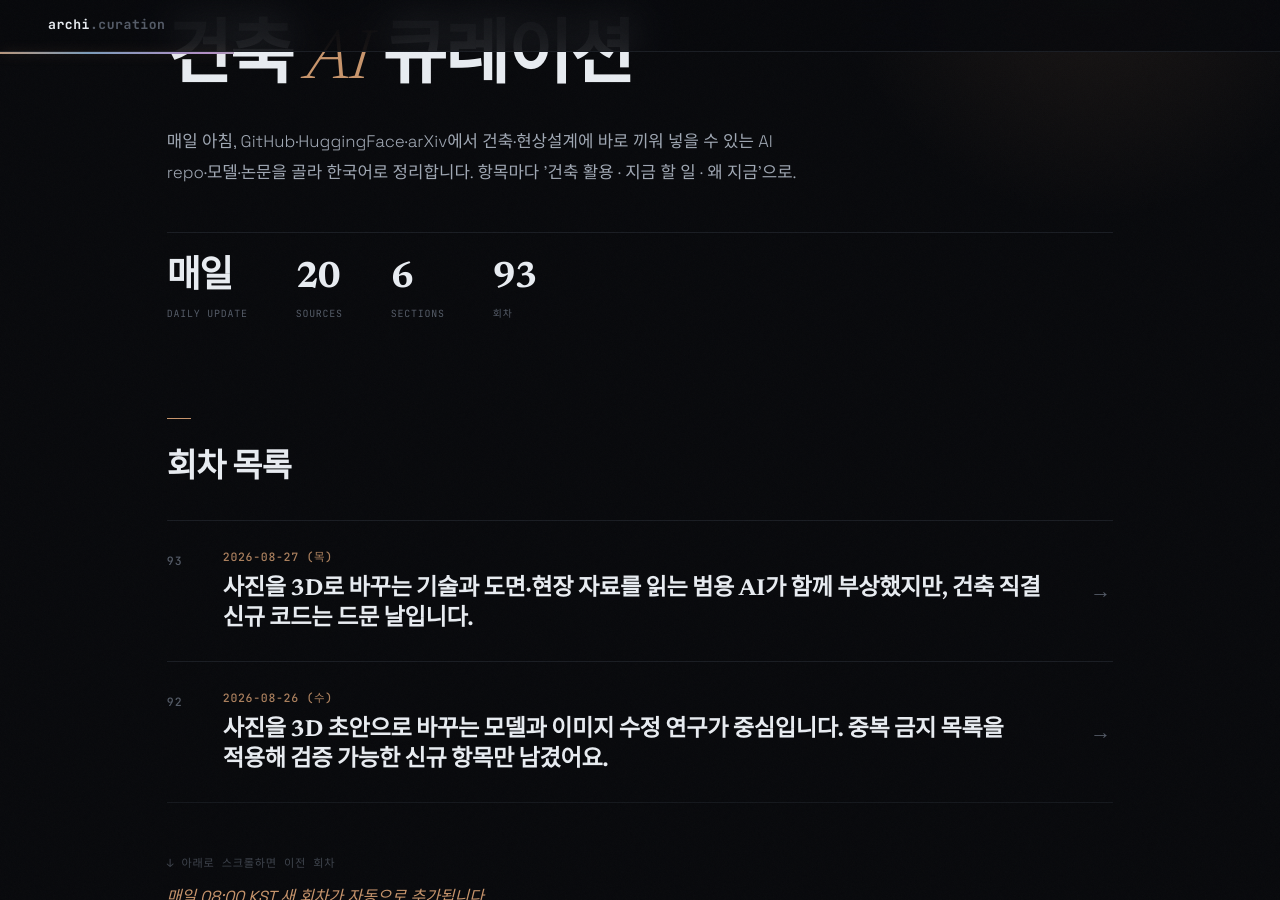
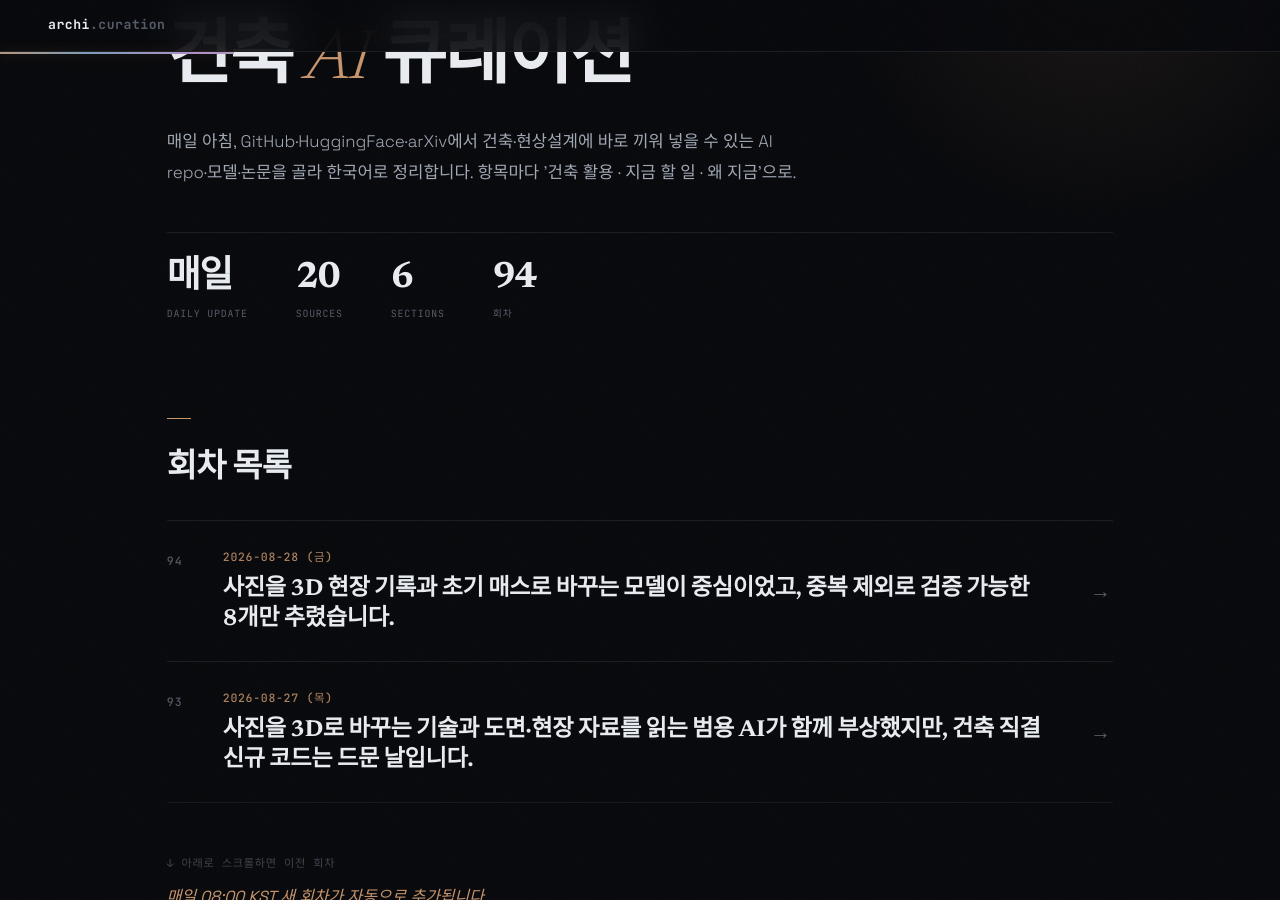
Before and after one commit to ghkch5gh-jpg/ainews-curation, a Jekyll site: the page built from index.md, in a window 1280 px wide and 900 px high, scrolled down 190 px. Built offline with Jekyll 4.4.1, drawn with Linux system fonts in a browser that asks for light colours; some web fonts are replaced.

Commit message:
daily: 2026-08-28

```diff
--- /dev/null
+++ b/2026-08-28_금.md
@@ -0,0 +1,141 @@
+---
+title: 2026-08-28 (금)
+eyebrow: ARCH · AI CURATION
+hero_title: "2026 · 08 · 28 <em>(금)</em>"
+description: "사진을 3D 현장 기록과 초기 매스로 바꾸는 모델이 중심이었고, 중복 제외로 검증 가능한 8개만 추렸습니다."
+summary: 사진을 3D 현장 기록과 초기 매스로 바꾸는 모델이 중심이었고, 중복 제외로 검증 가능한 8개만 추렸습니다.
+---
+
+<div class="news">
+<section class="news-flow-sec reveal"><h2 class="news-flow__t">이번 회차 흐름</h2><div class="news-flow"><p>안녕하세요! 오늘은 사진에서 공간과 형태를 읽어내는 도구가 눈에 띄는 날입니다. 여러 현장 사진을 입체 기록으로 바꾸거나, 한 장의 이미지에서 초기 3D 형태를 만드는 모델을 골랐어요. 아직 Revit 모델을 바로 완성해 주는 수준은 아니지만, 현황 조사와 컨셉 모형 제작에 드는 손작업을 줄일 가능성은 분명합니다. 건축과 직접 관련 없는 두 저장소는 사진 판독 기술을 도면·현장 사진 검사에 응용할 수 있는 참고 재료로만 넣었습니다. 최근 회차와 겹치는 주소는 모두 제외해 항목 수가 평소보다 적습니다.</p></div></section>
+<section class="news-sec">
+<h2 class="news-sec__t">오늘의 헤드라인</h2>
+<article class="ni reveal">
+  <header class="ni__h">
+    <span class="ni__n">01</span>
+    <a class="ni__t" href="https://huggingface.co/facebook/VGGT-1B" target="_blank" rel="noopener">여러 현장 사진을 하나의 3D 공간으로 읽는 VGGT <span class="ni__arrow">↗</span></a>
+    <span class="ni__tr"><span class="ni__src">HuggingFace</span><span class="ni__score">9/10</span></span>
+  </header>
+  <p class="ni__body">VGGT-1B는 여러 이미지를 3D 정보로 변환하는 Image-to-3D 모델입니다. 다만 제공된 원문 발췌만으로는 카메라 위치와 깊이를 함께 추정하는 구체적인 방식이나 정확도를 확인할 수 없습니다. 실제 활용 전 모델 카드와 논문, 라이선스 조건을 확인해야 합니다.</p>
+  <ul class="ni__pts"><li>여러 사진의 카메라 위치와 깊이를 함께 추정합니다.</li><li>현장 사진을 3D 참고 자료로 바꾸는 첫 작업을 줄일 수 있습니다.</li><li>치수와 부재 정보는 별도 실측 및 BIM 정리가 필요합니다.</li></ul>
+  <div class="ni__meta">
+    <div class="ni__row"><dt>얻는 것</dt><dd>현장 사진을 3D 참고 자료로 변환할 수 있는지 검토해볼 수 있어요. 정밀 측량이나 BIM을 대신할 수 있는지는 별도 검증이 필요합니다.</dd></div>
+    <div class="ni__row ni__row--do"><dt>지금 할 일</dt><dd><p class="ni__do-text">https://huggingface.co/facebook/VGGT-1B에서 모델 카드와 빠른 시작 안내를 확인한 뒤, 같은 공간을 촬영한 소규모 사진 묶음으로 결과를 시험해보세요.</p></dd></div>
+    <div class="ni__row ni__row--why"><dt>왜 지금</dt><dd>사진 기반 3D 모델이 개별 물체 생성에서 실제 공간 파악으로 넓어지고 있습니다. 현장 기록에 쓸 수 있는지 작은 구역부터 검증할 시점이에요.</dd></div>
+  </div>
+  <footer class="ni__f"><span class="ni__verified">✓ 원문 대조</span><a class="ni__story" href="https://huggingface.co/facebook/VGGT-1B" target="_blank" rel="noopener">스토리 →</a></footer>
+</article>
+<article class="ni reveal">
+  <header class="ni__h">
+    <span class="ni__n">02</span>
+    <a class="ni__t" href="https://huggingface.co/facebook/map-anything" target="_blank" rel="noopener">사진 묶음을 3D 현황 지도로 만드는 Map Anything <span class="ni__arrow">↗</span></a>
+    <span class="ni__tr"><span class="ni__src">HuggingFace</span><span class="ni__score">9/10</span></span>
+  </header>
+  <p class="ni__body">Map Anything은 여러 이미지로 3D를 복원하는 모델입니다. 원문에는 다중 시점 스테레오, 깊이 추정, 카메라 자세, 공가시성 관련 모델로 표시돼 있습니다. 다만 휴대전화 사진으로 간이 포인트클라우드를 만든다는 설명과 유리·반복 무늬 등에 관한 한계는 발췌만으로 확인되지 않습니다.</p>
+  <ul class="ni__pts"><li>여러 시점의 사진을 하나의 공간 좌표로 맞춥니다.</li><li>기존 건물과 주변 맥락의 간이 3D 기록에 쓸 수 있습니다.</li><li>정확한 경계와 치수는 측량 자료로 다시 맞춰야 합니다.</li></ul>
+  <div class="ni__meta">
+    <div class="ni__row"><dt>얻는 것</dt><dd>대지 주변이나 기존 건물 사진을 3D 현황 자료로 변환할 수 있는지 시험해볼 수 있습니다. CAD 자료와 결합할 수 있는지와 결과의 정확도는 별도로 확인해야 합니다.</dd></div>
+    <div class="ni__row ni__row--do"><dt>지금 할 일</dt><dd><p class="ni__do-text">https://huggingface.co/facebook/map-anything의 모델 카드와 실행 방법을 확인한 뒤, 작은 실내 사진으로 깊이와 카메라 자세 추정 결과를 실제 치수와 비교해보세요.</p></dd></div>
+    <div class="ni__row ni__row--why"><dt>왜 지금</dt><dd>현장 사진을 단순 기록물이 아니라 계산 가능한 공간 자료로 바꾸는 공개 모델이 늘고 있습니다. 사내 현황 조사 방식에 맞는 촬영 규칙을 만들기 좋은 때입니다.</dd></div>
+  </div>
+  <footer class="ni__f"><span class="ni__verified">✓ 원문 대조</span><a class="ni__story" href="https://huggingface.co/facebook/map-anything" target="_blank" rel="noopener">스토리 →</a></footer>
+</article>
+<article class="ni reveal">
+  <header class="ni__h">
+    <span class="ni__n">03</span>
+    <a class="ni__t" href="https://huggingface.co/tencent/HunyuanWorld-Mirror" target="_blank" rel="noopener">사진에서 둘러볼 수 있는 3D 장면을 만드는 HunyuanWorld-Mirror <span class="ni__arrow">↗</span></a>
+    <span class="ni__tr"><span class="ni__src">HuggingFace</span><span class="ni__score">8/10</span></span>
+  </header>
+  <p class="ni__body">HunyuanWorld-Mirror는 이미지나 영상에서 3D 장면을 생성·복원하는 월드 모델입니다. 한 장의 투시도를 실제로 둘러볼 수 있는 장면으로 만든다는 구체적인 동작 방식은 제공된 발췌만으로 확인되지 않습니다. 생성 결과를 설계 도면이나 실측 자료처럼 사용하려면 별도의 정확도 검증이 필요합니다.</p>
+  <ul class="ni__pts"><li>평면 이미지에서 탐색 가능한 공간 표현을 만듭니다.</li><li>컨셉 이미지의 다른 시점을 빠르게 검토할 수 있습니다.</li><li>보이지 않던 부분은 실제 설계가 아니라 생성된 추정입니다.</li></ul>
+  <div class="ni__meta">
+    <div class="ni__row"><dt>얻는 것</dt><dd>컨셉 이미지나 영상을 3D 장면으로 확장하는 실험에 활용할 여지가 있습니다. 시점 이동 지원 범위와 원본 형태 유지 수준은 모델 카드와 실제 결과로 확인해야 합니다.</dd></div>
+    <div class="ni__row ni__row--do"><dt>지금 할 일</dt><dd><p class="ni__do-text">https://huggingface.co/tencent/HunyuanWorld-Mirror의 모델 카드에서 지원 입력과 출력 형식을 확인한 뒤, 직접 만든 외부 투시도로 형태 유지 수준을 시험해보세요.</p></dd></div>
+    <div class="ni__row ni__row--why"><dt>왜 지금</dt><dd>이미지 생성 도구가 정지된 한 컷에서 이동 가능한 공간 제작으로 넘어가고 있어요. 발표용 장면 제작과 설계 모델의 경계를 명확히 정해둘 필요가 있습니다.</dd></div>
+  </div>
+  <footer class="ni__f"><span class="ni__verified">✓ 원문 대조</span><a class="ni__story" href="https://huggingface.co/tencent/HunyuanWorld-Mirror" target="_blank" rel="noopener">스토리 →</a></footer>
+</article>
+<article class="ni reveal">
+  <header class="ni__h">
+    <span class="ni__n">04</span>
+    <a class="ni__t" href="https://huggingface.co/zimengxiong/Modelr-SPAR3D" target="_blank" rel="noopener">제품 사진을 초기 3D 모형으로 바꾸는 Modelr-SPAR3D <span class="ni__arrow">↗</span></a>
+    <span class="ni__tr"><span class="ni__src">HuggingFace</span><span class="ni__score">7/10</span></span>
+  </header>
+  <p class="ni__body">Modelr-SPAR3D는 이미지를 3D로 변환하는 모델입니다. 다만 한 장의 사진에서 물체의 앞뒤를 복원한다는 구체적인 입력 방식과 정확도는 제공된 발췌만으로 확인되지 않습니다. 가구나 조형물의 초기 형상을 만드는 데 쓸 수 있는지는 실제 출력 결과를 보고 판단해야 합니다.</p>
+  <ul class="ni__pts"><li>단일 이미지에서 3D 물체의 기본 형태를 추정합니다.</li><li>가구와 조형 요소의 초기 모델 제작에 활용할 수 있습니다.</li><li>정확한 치수와 제작 가능한 구조는 사람이 다시 설계해야 합니다.</li></ul>
+  <div class="ni__meta">
+    <div class="ni__row"><dt>얻는 것</dt><dd>레퍼런스 이미지에서 3D 오브젝트를 만드는 실험 후보로 검토할 수 있어요. Rhino에서 사용할 수 있는 메시가 생성되는지와 치수 정확도는 별도 확인이 필요합니다.</dd></div>
+    <div class="ni__row ni__row--do"><dt>지금 할 일</dt><dd><p class="ni__do-text">https://huggingface.co/zimengxiong/Modelr-SPAR3D의 Usage 항목에서 지원 입력과 출력 형식을 확인한 뒤, 배경이 단순한 물체 이미지로 시험해보세요.</p></dd></div>
+    <div class="ni__row ni__row--why"><dt>왜 지금</dt><dd>이미지 기반 3D 생성은 건물 전체보다 독립된 물체에서 먼저 실용성이 나오고 있습니다. 작은 설계 요소부터 시간을 실제로 줄이는지 재보기 좋습니다.</dd></div>
+  </div>
+  <footer class="ni__f"><span class="ni__verified">✓ 원문 대조</span><a class="ni__story" href="https://huggingface.co/zimengxiong/Modelr-SPAR3D" target="_blank" rel="noopener">스토리 →</a></footer>
+</article>
+</section>
+<section class="news-sec">
+<h2 class="news-sec__t">핫 레포</h2>
+<article class="ni reveal">
+  <header class="ni__h">
+    <span class="ni__n">05</span>
+    <a class="ni__t" href="https://github.com/Applied-AI-Research-Lab/Explainable-AI-Plant-Disease-Detection" target="_blank" rel="noopener">사진 판독 결과를 말로 설명하는 검사 코드 <span class="ni__arrow">↗</span></a>
+    <span class="ni__tr"><span class="ni__src">GitHub</span><span class="ni__score">4/10</span></span>
+  </header>
+  <p class="ni__body">이 저장소는 멀티모달 LLM을 이용한 식물 질병 탐지·분류와 설명 가능한 AI 프레임워크를 다룹니다. 다만 제공된 발췌만으로는 이상 부위 표시, 판단 근거 생성, 위험도 산정의 구체적인 구현 여부를 확인할 수 없습니다. 건축 결함 사진에 적용하려면 별도의 데이터와 검증이 필요합니다.</p>
+  <ul class="ni__pts"><li>서로 다른 사진 판독 결과가 충돌할 때 이를 조정합니다.</li><li>판정과 함께 위험도 및 설명 문장을 출력합니다.</li><li>건축 적용에는 별도의 결함 사진과 전문가 판정 자료가 필요합니다.</li></ul>
+  <div class="ni__meta">
+    <div class="ni__row"><dt>얻는 것</dt><dd>사진 판독 결과를 설명 가능한 형태로 제공하는 구조를 연구할 때 참고할 수 있습니다. 현재 저장소의 대상은 식물 질병이므로 건축 현장에 직접 적용할 수 있다는 근거는 없습니다.</dd></div>
+    <div class="ni__row ni__row--do"><dt>지금 할 일</dt><dd><p class="ni__do-text"><code class="ni__code">git clone https://github.com/Applied-AI-Research-Lab/Explainable-AI-Plant-Disease-Detection</code> 후, README와 코드에서 입력·분류·설명 생성 과정이 어떻게 연결되는지 확인해보세요.</p></dd></div>
+    <div class="ni__row ni__row--why"><dt>왜 지금</dt><dd>사진 AI의 관심이 단순 분류에서 판단 근거를 남기는 방식으로 옮겨가고 있습니다. 안전과 책임이 중요한 건축 검사에는 특히 필요한 방향입니다.</dd></div>
+  </div>
+  <footer class="ni__f"><span class="ni__verified">✓ 원문 대조</span><a class="ni__story" href="https://github.com/Applied-AI-Research-Lab/Explainable-AI-Plant-Disease-Detection" target="_blank" rel="noopener">스토리 →</a></footer>
+</article>
+<article class="ni reveal">
+  <header class="ni__h">
+    <span class="ni__n">06</span>
+    <a class="ni__t" href="https://github.com/WilliamBu1/A-Lightweight-Vision-Language-Model-for-Early-Stage-Fruitlet-Classification-in-Apple-Orchards" target="_blank" rel="noopener">큰 사진을 잘게 나눠 작은 대상을 찾는 경량 코드 <span class="ni__arrow">↗</span></a>
+    <span class="ni__tr"><span class="ni__src">GitHub</span><span class="ni__score">3/10</span></span>
+  </header>
+  <p class="ni__body">이 저장소는 사과 과수원의 초기 유과를 분류하는 경량 비전-언어 모델을 다룹니다. 제공된 발췌에는 큰 사진을 작은 칸으로 나누거나 결과 위치를 다시 합치는 기능이 언급돼 있지 않습니다. 건축 도면의 작은 기호나 현장 결함 탐지에 응용할 수 있는지도 이 원문만으로는 확인할 수 없습니다.</p>
+  <ul class="ni__pts"><li>큰 이미지를 작은 구역으로 나눠 빠짐없이 검사합니다.</li><li>어느 위치에서 대상을 찾았는지 색상 지도로 보여줍니다.</li><li>작은 컴퓨터에서도 실행하도록 가볍게 만든 사례입니다.</li></ul>
+  <div class="ni__meta">
+    <div class="ni__row"><dt>얻는 것</dt><dd>경량 비전-언어 모델을 이용한 이미지 분류 사례로 참고할 수 있습니다. 대형 도면의 기호 탐지에 적용하려면 별도의 영역 탐지 방식과 건축 데이터가 필요합니다.</dd></div>
+    <div class="ni__row ni__row--do"><dt>지금 할 일</dt><dd><p class="ni__do-text"><code class="ni__code">git clone https://github.com/WilliamBu1/A-Lightweight-Vision-Language-Model-for-Early-Stage-Fruitlet-Classification-in-Apple-Orchards</code> 후, README와 코드에서 실제 입력 전처리 방식과 분류 단위를 확인해보세요.</p></dd></div>
+    <div class="ni__row ni__row--why"><dt>왜 지금</dt><dd>모든 도면을 거대한 AI에 넣기보다 작은 구역으로 나눠 검사하는 방식은 비용과 오류 위치 확인에 유리합니다. 건축 도면 자동 점검에도 현실적인 접근입니다.</dd></div>
+  </div>
+  <footer class="ni__f"><span class="ni__verified">✓ 원문 대조</span><a class="ni__story" href="https://github.com/WilliamBu1/A-Lightweight-Vision-Language-Model-for-Early-Stage-Fruitlet-Classification-in-Apple-Orchards" target="_blank" rel="noopener">스토리 →</a></footer>
+</article>
+</section>
+<section class="news-sec">
+<h2 class="news-sec__t">모델 · 데이터셋</h2>
+<article class="ni reveal">
+  <header class="ni__h">
+    <span class="ni__n">07</span>
+    <a class="ni__t" href="https://huggingface.co/alibaba-pai/MiniMax-H3-Fun-Controlnet-Union" target="_blank" rel="noopener">카메라 움직임을 지정하는 MiniMax-H3 영상 보조 모델 <span class="ni__arrow">↗</span></a>
+    <span class="ni__tr"><span class="ni__src">HuggingFace</span><span class="ni__score">5/10</span></span>
+  </header>
+  <p class="ni__body">MiniMax-H3-Fun-Controlnet-Union은 ControlNet 계열의 영상 생성 보조 모델로, 텍스트·이미지 기반 영상 생성과 영상 변환에 사용되는 모델입니다. 다만 제공된 발췌에는 카메라 동선이나 움직임을 직접 지정한다는 설명이 없습니다. 설계 발표 영상에 사용할 경우 원본 형태가 유지되는지 별도로 확인해야 합니다.</p>
+  <ul class="ni__pts"><li>영상 생성 시 움직임과 화면 구성을 더 세밀하게 제어합니다.</li><li>컨셉 영상의 카메라 이동 실험에 활용할 수 있습니다.</li><li>정확한 BIM 기반 동영상 렌더링을 대신하지는 않습니다.</li></ul>
+  <div class="ni__meta">
+    <div class="ni__row"><dt>얻는 것</dt><dd>영상 생성 과정에 조건을 적용해 결과를 제어하는 실험에 활용할 수 있습니다. 카메라 움직임을 일정하게 만드는 기능이 있는지는 모델 카드의 지원 조건과 예제를 확인해야 합니다.</dd></div>
+    <div class="ni__row ni__row--do"><dt>지금 할 일</dt><dd><p class="ni__do-text">https://huggingface.co/alibaba-pai/MiniMax-H3-Fun-Controlnet-Union의 모델 카드에서 지원하는 ControlNet 조건을 확인한 뒤, 동일한 입력으로 조건 적용 전후의 결과를 비교해보세요.</p></dd></div>
+    <div class="ni__row ni__row--why"><dt>왜 지금</dt><dd>영상 생성 모델의 화질보다 사용자가 움직임을 얼마나 통제할 수 있는지가 중요해지고 있습니다. 설계 발표에서는 그 차이가 특히 크게 드러납니다.</dd></div>
+  </div>
+  <footer class="ni__f"><span class="ni__verified">✓ 원문 대조</span><a class="ni__story" href="https://huggingface.co/alibaba-pai/MiniMax-H3-Fun-Controlnet-Union" target="_blank" rel="noopener">스토리 →</a></footer>
+</article>
+<article class="ni reveal">
+  <header class="ni__h">
+    <span class="ni__n">08</span>
+    <a class="ni__t" href="https://huggingface.co/unsloth/GLM-5.3-Flash-GGUF" target="_blank" rel="noopener">사내 문서를 읽는 AI 실험용 GLM-5.3 압축 모델 <span class="ni__arrow">↗</span></a>
+    <span class="ni__tr"><span class="ni__src">HuggingFace</span><span class="ni__score">4/10</span></span>
+  </header>
+  <p class="ni__body">이 저장소는 GLM-5.3-Flash의 GGUF 배포본입니다. GGUF는 로컬 추론 도구에서 널리 사용하는 모델 파일 형식이지만, 제공된 발췌만으로 권장 장비나 사내 문서 검색 성능을 확인할 수는 없습니다. 시방서나 설계지침 검색에 활용하려면 실행 환경과 한국어 문서 응답 정확도를 직접 검증해야 합니다.</p>
+  <ul class="ni__pts"><li>외부 서비스 없이 내부 컴퓨터에서 실행하는 선택지를 제공합니다.</li><li>시방서와 설계지침 질의 실험에 응용할 수 있습니다.</li><li>법규 판정 결과는 반드시 조문 및 담당자 검토를 거쳐야 합니다.</li></ul>
+  <div class="ni__meta">
+    <div class="ni__row"><dt>얻는 것</dt><dd>로컬 환경에서 문서 질의 실험에 사용할 수 있는지 검토할 수 있습니다. 개인정보 보호 수준, 장비 요구량, 건축 문서 정확도는 실행 구성과 시험 결과에 따라 판단해야 합니다.</dd></div>
+    <div class="ni__row ni__row--do"><dt>지금 할 일</dt><dd><p class="ni__do-text">https://huggingface.co/unsloth/GLM-5.3-Flash-GGUF에서 제공 파일의 크기와 양자화 종류, 실행 안내를 확인한 뒤 소량의 비민감 문서로 시험해보세요.</p></dd></div>
+    <div class="ni__row ni__row--why"><dt>왜 지금</dt><dd>건축사무소에서도 문서 보안을 지키며 AI를 쓰려는 요구가 커지고 있습니다. 성능보다 먼저 설치 가능성과 출처 표시 여부를 검증해야 합니다.</dd></div>
+  </div>
+  <footer class="ni__f"><span class="ni__verified">✓ 원문 대조</span><a class="ni__story" href="https://huggingface.co/unsloth/GLM-5.3-Flash-GGUF" target="_blank" rel="noopener">스토리 →</a></footer>
+</article>
+</section>
+<div class="news-outro"><span class="news-outro__t">맺음말</span><p>오늘 도구들의 공통점은 완성된 BIM을 대신 만드는 것이 아니라, 사진과 3D 사이의 번거로운 첫 단계를 줄인다는 데 있어요. 작은 현장 하나를 정해 직접 찍은 사진으로 시험해 보면, 화려한 예제보다 훨씬 빨리 실무 가능성을 판단할 수 있습니다.</p></div>
+</div>
--- a/index.md
+++ b/index.md
@@ -10,12 +10,13 @@ stats:
     lbl: "Sources"
   - num: "6"
     lbl: "Sections"
-  - num: "93"
+  - num: "94"
     lbl: "회차"
 ---
 
 ## 회차 목록
 
+- [2026-08-28 (금) — 사진을 3D 현장 기록과 초기 매스로 바꾸는 모델이 중심이었고, 중복 제외로 검증 가능한 8개만 추렸습니다.](2026-08-28_금.html)
 - [2026-08-27 (목) — 사진을 3D로 바꾸는 기술과 도면·현장 자료를 읽는 범용 AI가 함께 부상했지만, 건축 직결 신규 코드는 드문 날입니다.](2026-08-27_목.html)
 - [2026-08-26 (수) — 사진을 3D 초안으로 바꾸는 모델과 이미지 수정 연구가 중심입니다. 중복 금지 목록을 적용해 검증 가능한 신규 항목만 남겼어요.](2026-08-26_수.html)
 - [2026-08-25 (화) — 사진에서 3D를 만드는 모델과 편집 가능한 도형 연구가 눈에 띄었고, BIM에 바로 쓸 신규 저장소는 드물었던 날입니다.](2026-08-25_화.html)
```
